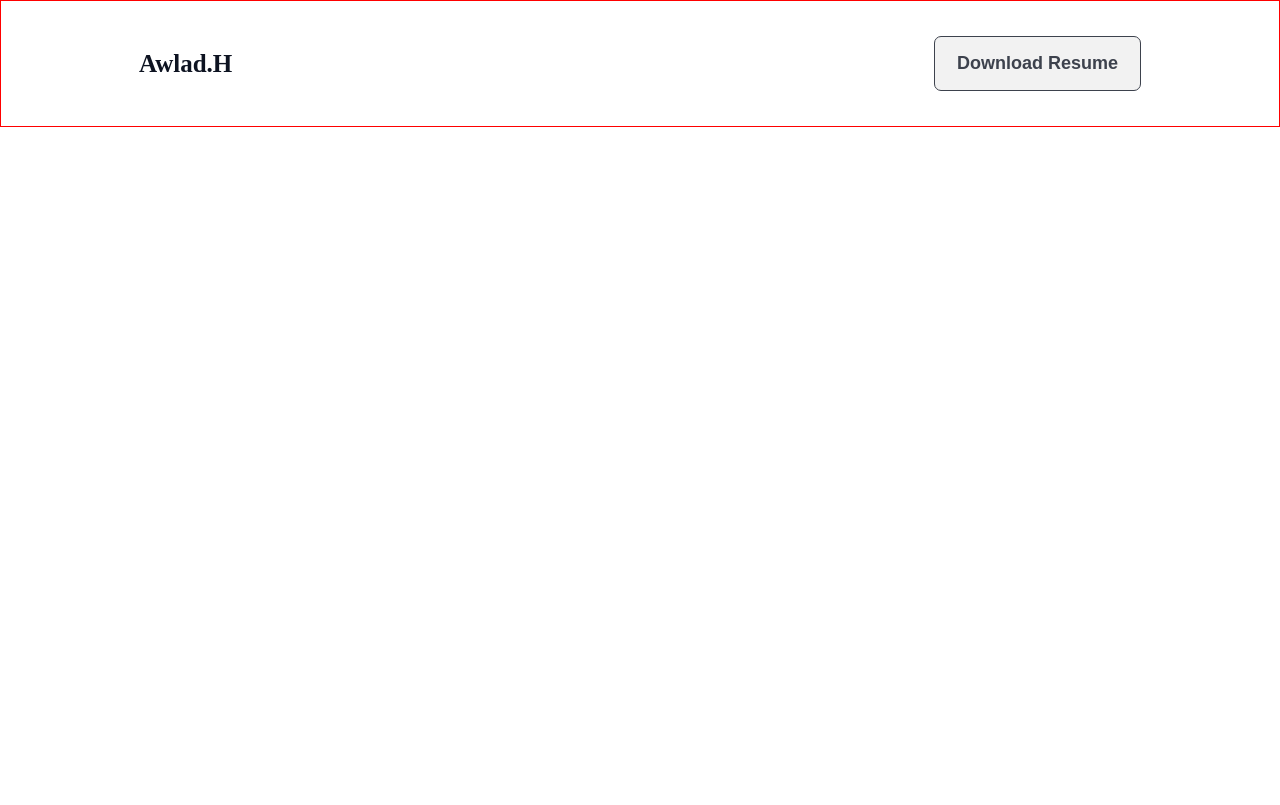
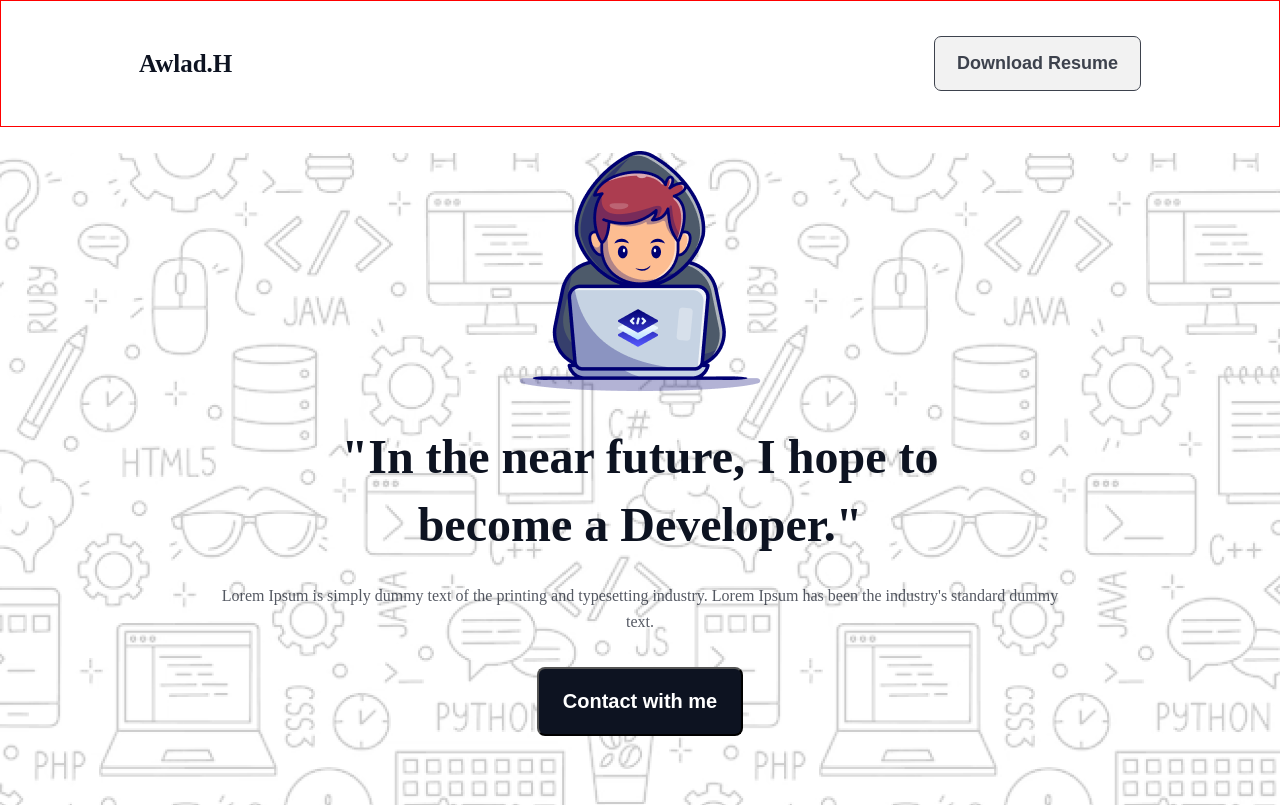
Before and after one commit to mrmoinbd/assignment-first-reset, a plain HTML site: page index.html in a window 1280 px wide. Drawn offline with Linux system fonts and the light colour scheme; a web font is replaced by a local one.

Commit message:
header banner section added

```diff
--- a/index.html
+++ b/index.html
@@ -16,6 +16,14 @@
         <!-- nav section end -->
 
         <!-- header banner section start -->
+         <div class="header-banner">
+            <div class="banner-content-container">
+               <div class="banner-content-img"> <img src="./assets/Group.png" alt=""></div>
+                <h1 class="banner-title">"In the near future, I hope to<br>become a Developer."</h1>
+                <p class="primary-paragraph banner-des">Lorem Ipsum is simply dummy text of the printing and typesetting industry. Lorem Ipsum has been the industry's standard dummy text.</p>
+                <button class="banner-btn">Contact with me</button>
+            </div>
+         </div>
         <!-- header banner section end -->
     </header>
     <main>
--- a/styles/style.css
+++ b/styles/style.css
@@ -11,6 +11,16 @@
 
 body {
     font-family: "Azeret Mono";
+}
+
+.primary-paragraph {
+    color: #0D1321;
+    font-size: 16px;
+    font-style: normal;
+    font-weight: 400;
+    line-height: 26px;
+    opacity: 0.7;
+    text-align: center;
 }
 
 /* nav section style start */
@@ -42,3 +52,62 @@ body {
     opacity: 0.8;
     padding: 16px 22px;
 }
+
+
+/* header banner section style start */
+.header-banner {
+    width: 100%;
+    min-height: 652px;
+    background-image: url(../assets/Hero-bg.png);
+    background-repeat: no-repeat;
+    background-size: cover;
+    background-position: center;
+}
+
+.banner-content-container {
+    width: 998px;
+    height: 581px;
+    margin: 0 auto;
+    display: flex;
+    flex-direction: column;
+    justify-content: center;
+    align-items: center;
+    margin-top: 26px;
+
+}
+
+.banner-content-img {
+    display: flex;
+    justify-content: center;
+    align-items: center;
+}
+
+.banner-title {
+    color: #0D1321;
+    font-size: 48px;
+    font-style: normal;
+    font-weight: 800;
+    line-height: 68px;
+    text-align: center;
+    margin-top: 32px;
+    margin-bottom: 24px;
+}
+
+.banner-des {
+    /* padding: 0 50px; */
+    width: 852px;
+}
+
+.banner-btn {
+    color: #FFF;
+    font-size: 20px;
+    font-style: normal;
+    font-weight: 600;
+    line-height: normal;
+    border-radius: 8px;
+    background: #0D1321;
+    padding: 21px 24px;
+    margin-top: 32px;
+}
+
+/* header banner section style end */
```
